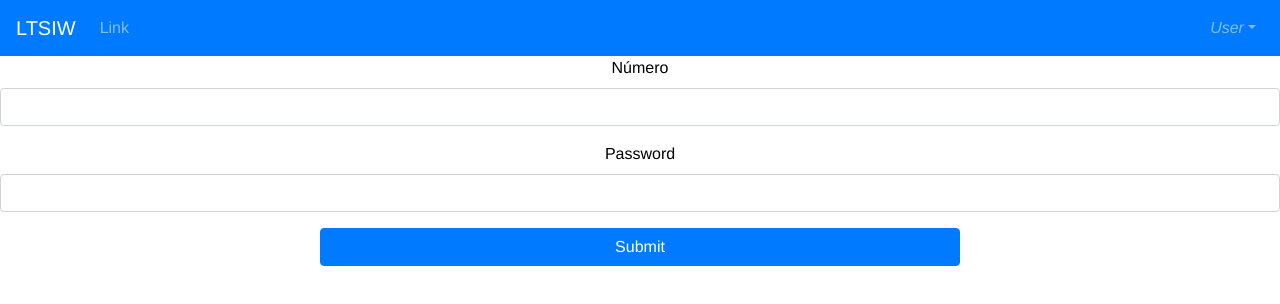
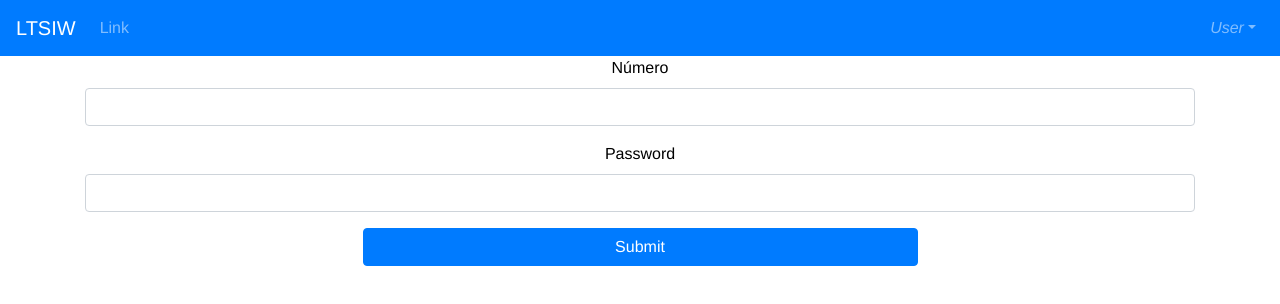
Before and after one commit to guilhermecostaa/LTSIW, a Vue app in the folder projeto/: page / in a window 1280 px wide. Shown: the top 304 px of the page. Built offline with nearby package versions, Linux system fonts and the light colour scheme; what vue-sweetalert2 would draw is missing.

Commit message:
Login Done

```diff
--- a/projeto/src/views/Login.vue
+++ b/projeto/src/views/Login.vue
@@ -1,6 +1,6 @@
 <template>
-  <div class="login">
-    <b-form @submit.prevent="onSubmit">
+  <div class="login container">
+    <b-form @submit.prevent="onSubmit" >
       <b-form-group
         id="input-number"
         label="Número"
@@ -60,7 +60,7 @@ export default {
             timer: 2000,
             showConfirmButton: false
           });
-          this.$router.push({ name: "Students" });
+          this.$router.push({ name: "students", params: {id: this.getLoggedUserId}});
         }
       } else {
         this.$swal({
@@ -73,7 +73,7 @@ export default {
     }
   },
   computed: {
-    ...mapGetters(["getUserByNumber"])
+    ...mapGetters(["getUserByNumber", "getLoggedUserId"])
   }
 };
 </script>
```
